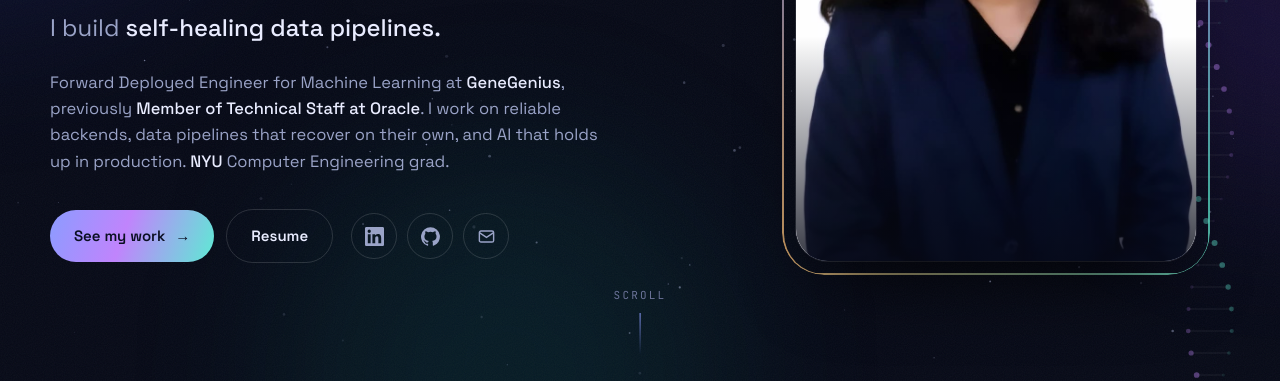
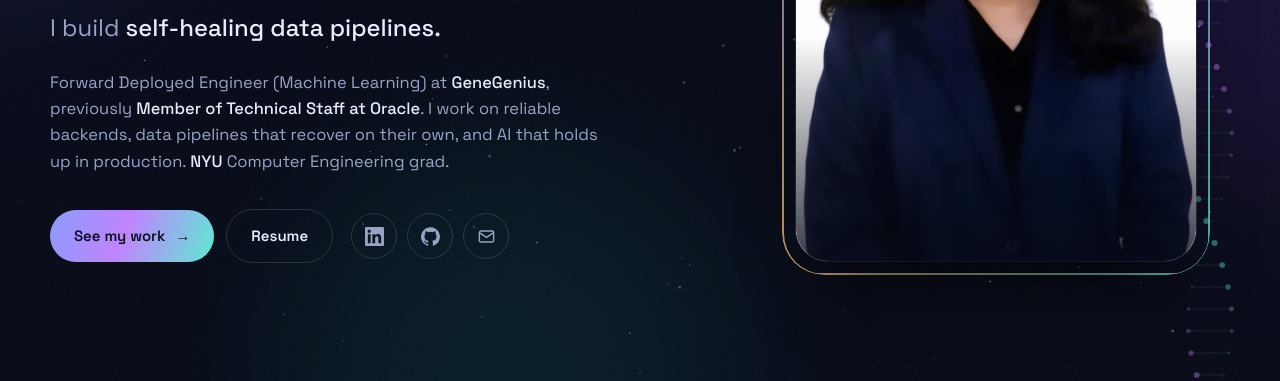
Before and after one commit to SakshiBhavsar/SakshiBhavsar.github.io, a plain HTML site: page index.html in a window 1280 px wide. Shown: the part 419-800 px from the top of the page. Drawn offline with Linux system fonts and the light colour scheme; animation ran at ten frames a second.

Commit message:
Reword intro title and remove scroll hint
Co-Authored-By: Claude Opus 5.5 <noreply@anthropic.com>

```diff
--- a/index.html
+++ b/index.html
@@ -525,7 +525,7 @@ footer .wrap{display:flex;justify-content:space-between;flex-wrap:wrap;gap:10px}
     <div>
       <h1 id="name"><span class="w">Sakshi</span><span class="serif grad w">Bhavsar</span></h1>
       <div class="role">I build <b id="typed"></b><span class="caret"></span></div>
-      <p class="lede">Forward Deployed Engineer for Machine Learning at <strong>GeneGenius</strong>, previously <strong>Member of Technical Staff at Oracle</strong>. I work on reliable backends, data pipelines that recover on their own, and AI that holds up in production. <strong>NYU</strong> Computer Engineering grad.</p>
+      <p class="lede">Forward Deployed Engineer (Machine Learning) at <strong>GeneGenius</strong>, previously <strong>Member of Technical Staff at Oracle</strong>. I work on reliable backends, data pipelines that recover on their own, and AI that holds up in production. <strong>NYU</strong> Computer Engineering grad.</p>
       <div class="btns">
         <a href="#work" class="btn primary">See my work <span>→</span></a>
         <a href="#resume" class="btn">Resume</a>
@@ -541,7 +541,6 @@ footer .wrap{display:flex;justify-content:space-between;flex-wrap:wrap;gap:10px}
       <div class="frame" id="frame"><img src="assets/sakshi.jpg" alt="Portrait of Sakshi Bhavsar"></div>
     </div>
   </div>
-  <div class="scroll-hint">SCROLL<i></i></div>
 </header>
 
 <div class="marquee"><div class="track" id="mq"></div></div>
```
